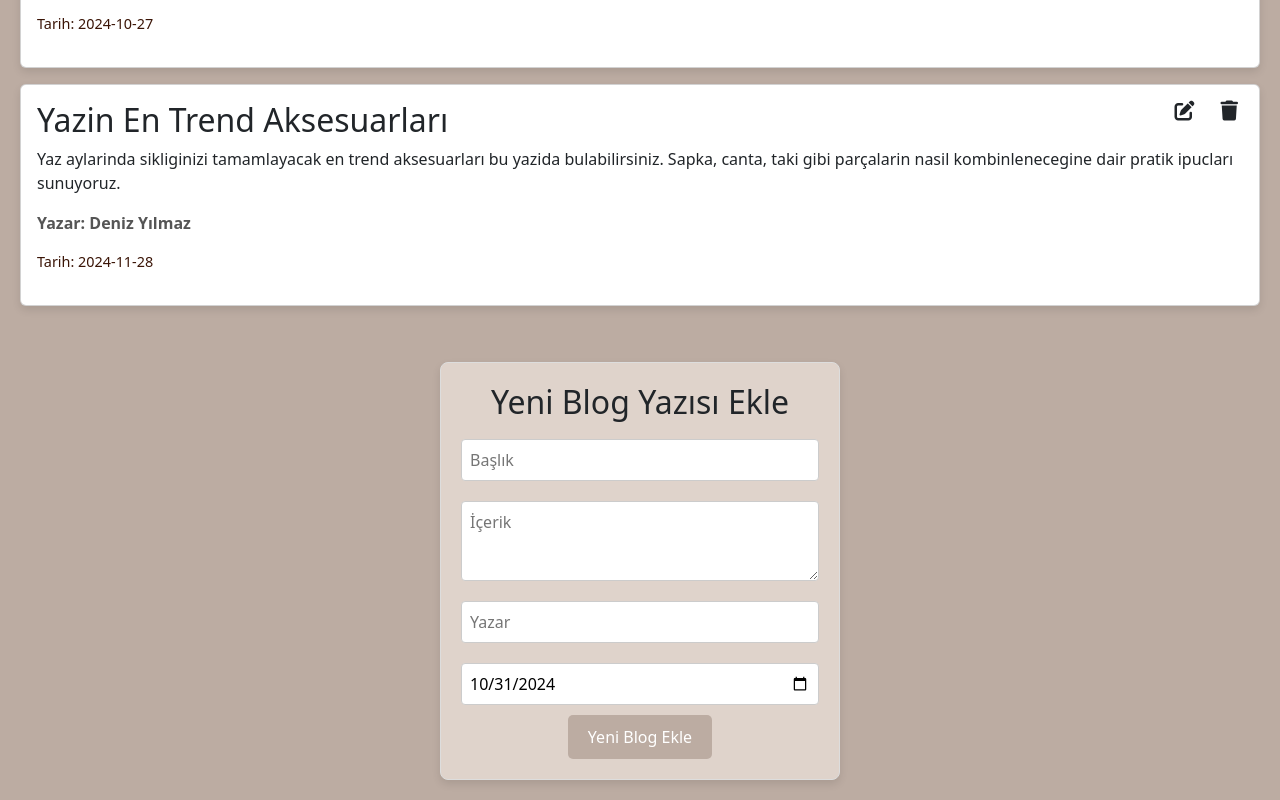
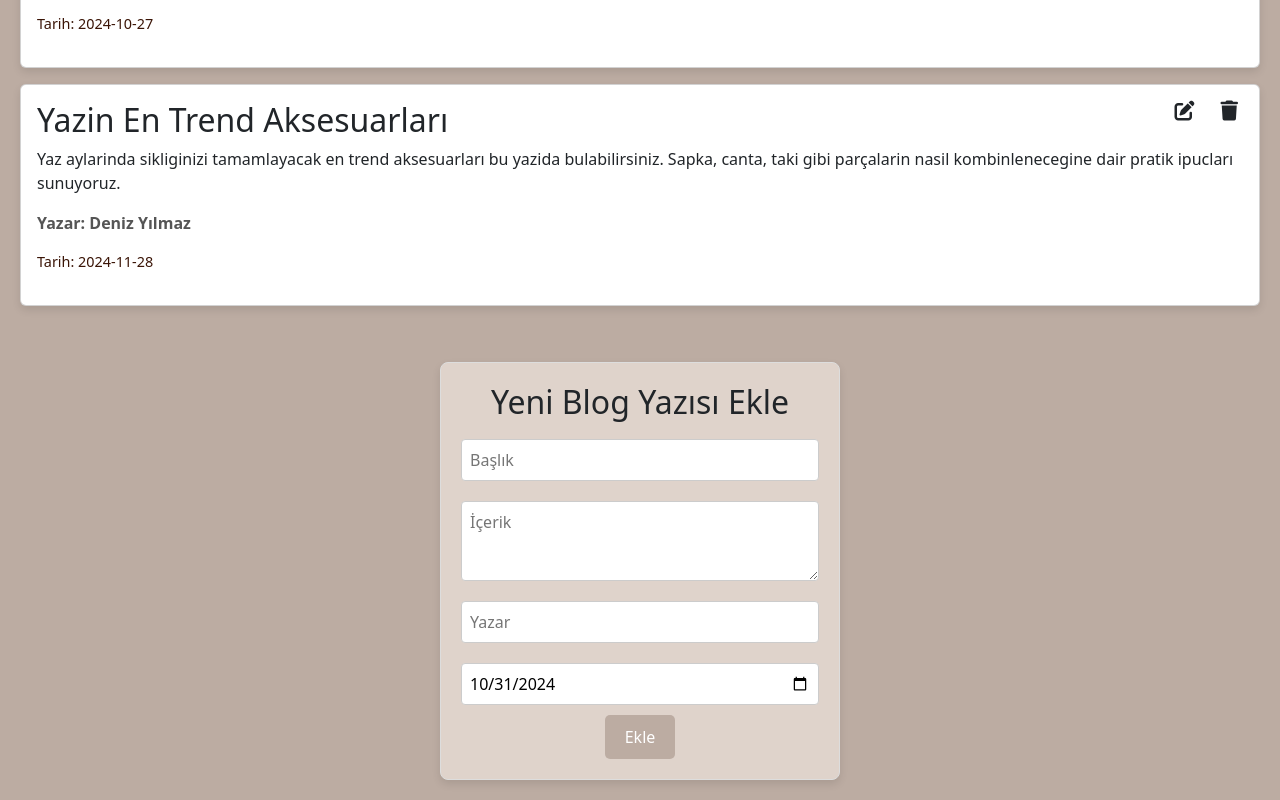
Before and after one commit to dev-ebruates/blog-yonetimi, a React (Vite) app: page / in a window 1280 px wide. Shown: the part 1514-2314 px from the top of the page. Built offline with nearby package versions, Linux system fonts and the light colour scheme; the HTML template or start-up script is replaced by a standard one.

Commit message:
ekle butonu yazısı değiştirildi

```diff
--- a/src/components/BlogList/AddNewBlog.jsx
+++ b/src/components/BlogList/AddNewBlog.jsx
@@ -80,7 +80,7 @@ const AddNewBlog = ({ addBlogPost }) => {
         required
       />
       <Button
-        label="Yeni Blog Ekle"
+        label="Ekle"
         type="submit"
         color="primary"
         size="medium"
```
